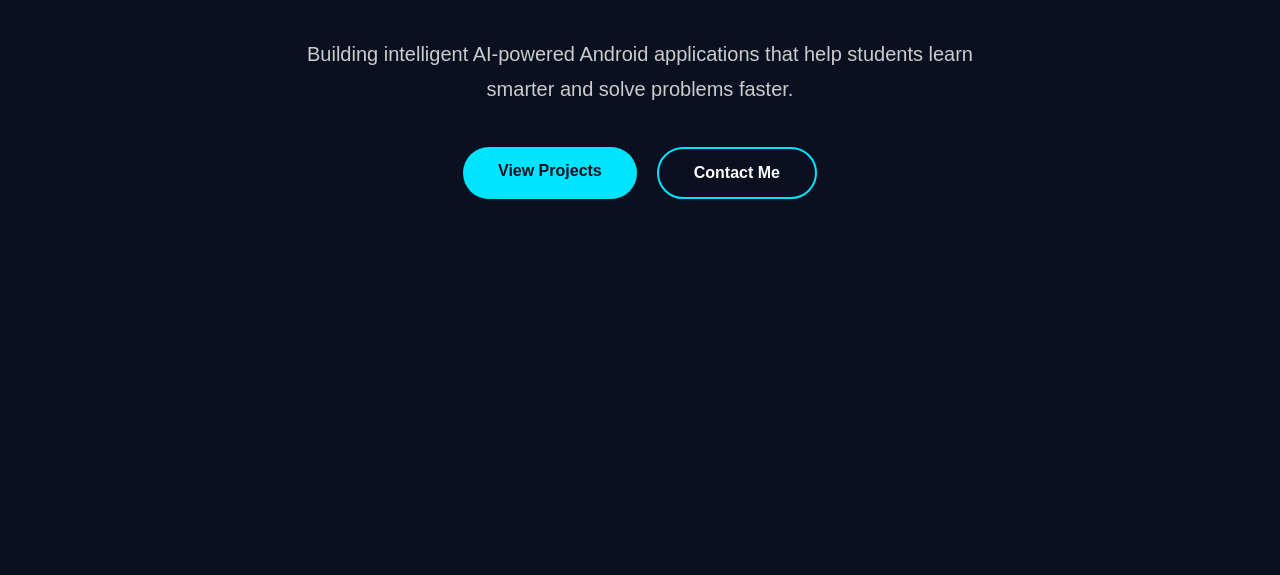
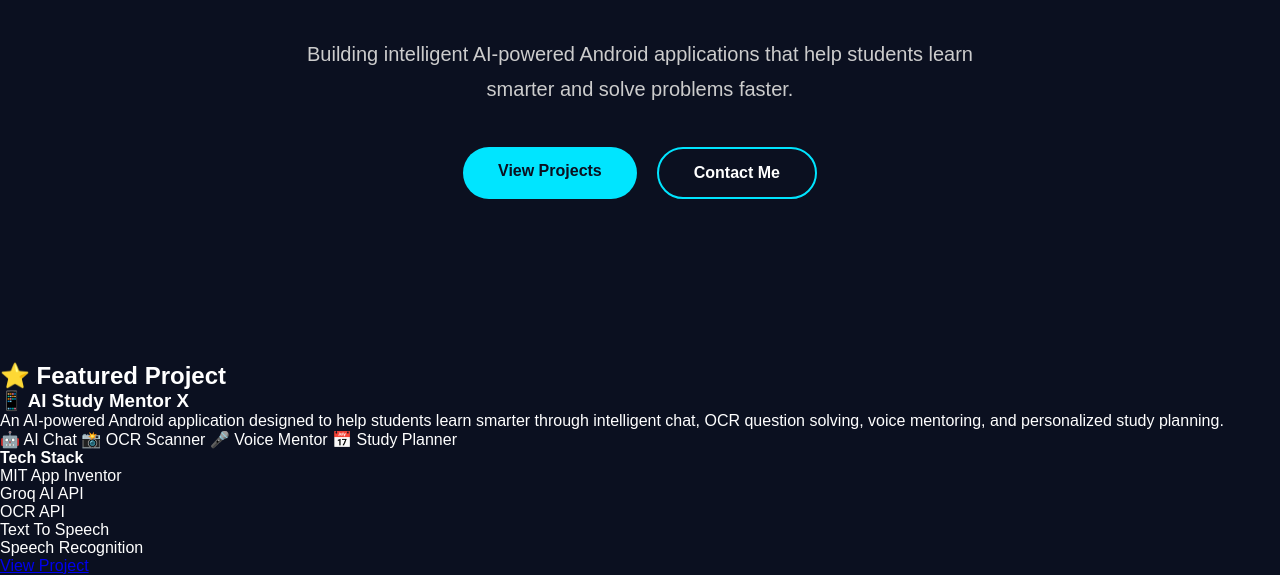
Before and after one commit to Praveen-Git123/portfolio, a plain HTML site: page index.html in a window 1280 px wide. Shown: the part 438-1013 px from the top of the page. Before the commit the page ends 800 px from the top, so only its background shows below. Drawn offline with Linux system fonts and the light colour scheme.

Commit message:
Update index.html

```diff
--- a/index.html
+++ b/index.html
@@ -90,6 +90,70 @@ Contact Me
 </div>
 
 </section>
+    <!-- Featured Project -->
+
+<section class="project-section" id="projects">
+
+<h2 class="section-title">
+⭐ Featured Project
+</h2>
+
+<div class="project-card">
+
+<div class="project-left">
+
+<h3>📱 AI Study Mentor X</h3>
+
+<p>
+
+An AI-powered Android application designed to
+help students learn smarter through intelligent
+chat, OCR question solving, voice mentoring,
+and personalized study planning.
+
+</p>
+
+<div class="features">
+
+<span>🤖 AI Chat</span>
+
+<span>📸 OCR Scanner</span>
+
+<span>🎤 Voice Mentor</span>
+
+<span>📅 Study Planner</span>
+
+</div>
+
+</div>
+
+<div class="project-right">
+
+<h4>Tech Stack</h4>
+
+<ul>
+
+<li>MIT App Inventor</li>
+
+<li>Groq AI API</li>
+
+<li>OCR API</li>
+
+<li>Text To Speech</li>
+
+<li>Speech Recognition</li>
+
+</ul>
+
+<a href="#" class="project-btn">
+View Project
+</a>
+
+</div>
+
+</div>
+
+</section>
 
     <script src="script.js"></script>
 
```
